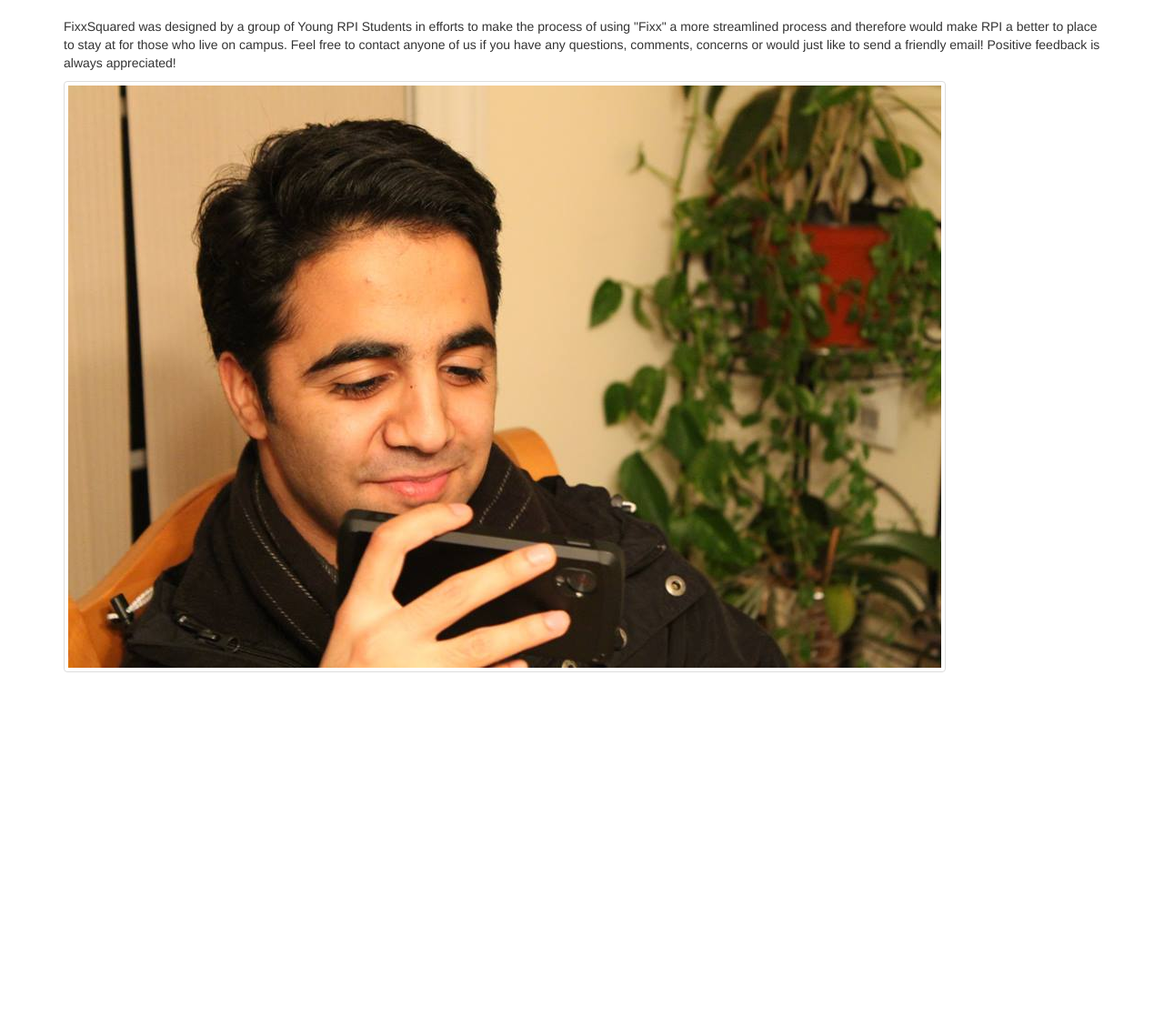
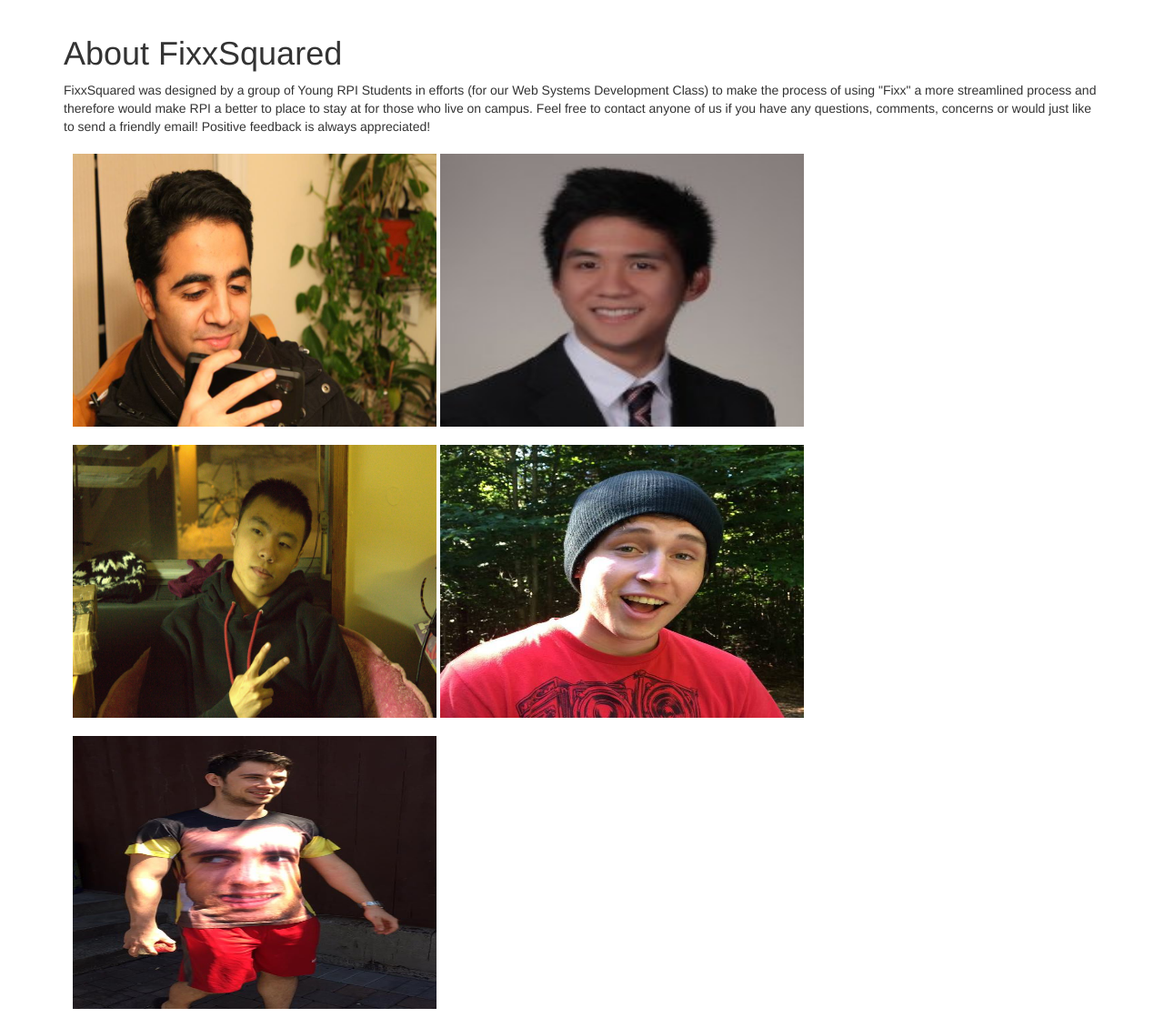
Before and after one commit to KasunDA/FixxSquared, a PHP site: page /about.html in a window 1280 px wide. Shown: the part 51-1170 px from the top of the page at 91% size. Before the commit the page ends 790 px from the top, so only its background shows below. Run offline with PHP 8.4, Linux system fonts and the light colour scheme; some libraries are stand-ins or nearby versions.

Commit message:
added about page and finished it

```diff
--- a/about.html
+++ b/about.html
@@ -47,10 +47,24 @@
       </nav>
 
         <div class = "container">
-          <p> FixxSquared was designed by a group of Young RPI Students in efforts to make the process of using "Fixx" a more streamlined process
+          <h1>About FixxSquared </h1>
+          <p> FixxSquared was designed by a group of Young RPI Students in efforts (for our Web Systems Development Class) to make the process of using "Fixx" a more streamlined process
             and therefore would make RPI a better to place to stay at for those who live on campus. Feel free to contact anyone of us if you have any questions, comments, concerns
             or would just like to send a friendly email! Positive feedback is always appreciated! </p>
-            <img src="Adeel.jpg" alt="adeel" class="img-thumbnail">
+            <div class = "profiles">
+              <a href="mailto:somebody@rpi.edu"><img src="Adeel.jpg" class="rounded float-xs-left" alt="..." height="300" width="400"></a>
+              <a href="mailto:somebody@rpi.edu"><img src="Andrew.jpg" class="rounded float-xs-right" alt="..." height="300" width="400"></a>
+            </div>
+            <div class = "profiles">
+              <a href="mailto:somebody@rpi.edu"><img src="Barry.jpg" class="rounded mx-auto d-block" alt="..."  height="300" width="400"></a>
+              <a href="mailto:somebody@rpi.edu"><img src="Parker.jpg" class="rounded mx-auto d-block" alt="..."   height="300" width="400"></a>
+            </div>
+            <div class = "profiles">
+              <a href="mailto:somebody@rpi.edu"><img src="Vince.jpg" class="rounded mx-auto d-block" alt="..."  height="300" width="400"></a>
+            </div>
+          </div>
+
+
           </div>
         <!-- /.container -->
     </nav>
--- a/resources/main.css
+++ b/resources/main.css
@@ -17,3 +17,6 @@ input {
 .prob {
 	margin: 10px;
 }
+.profiles{
+	padding: 10px;
+}
```
